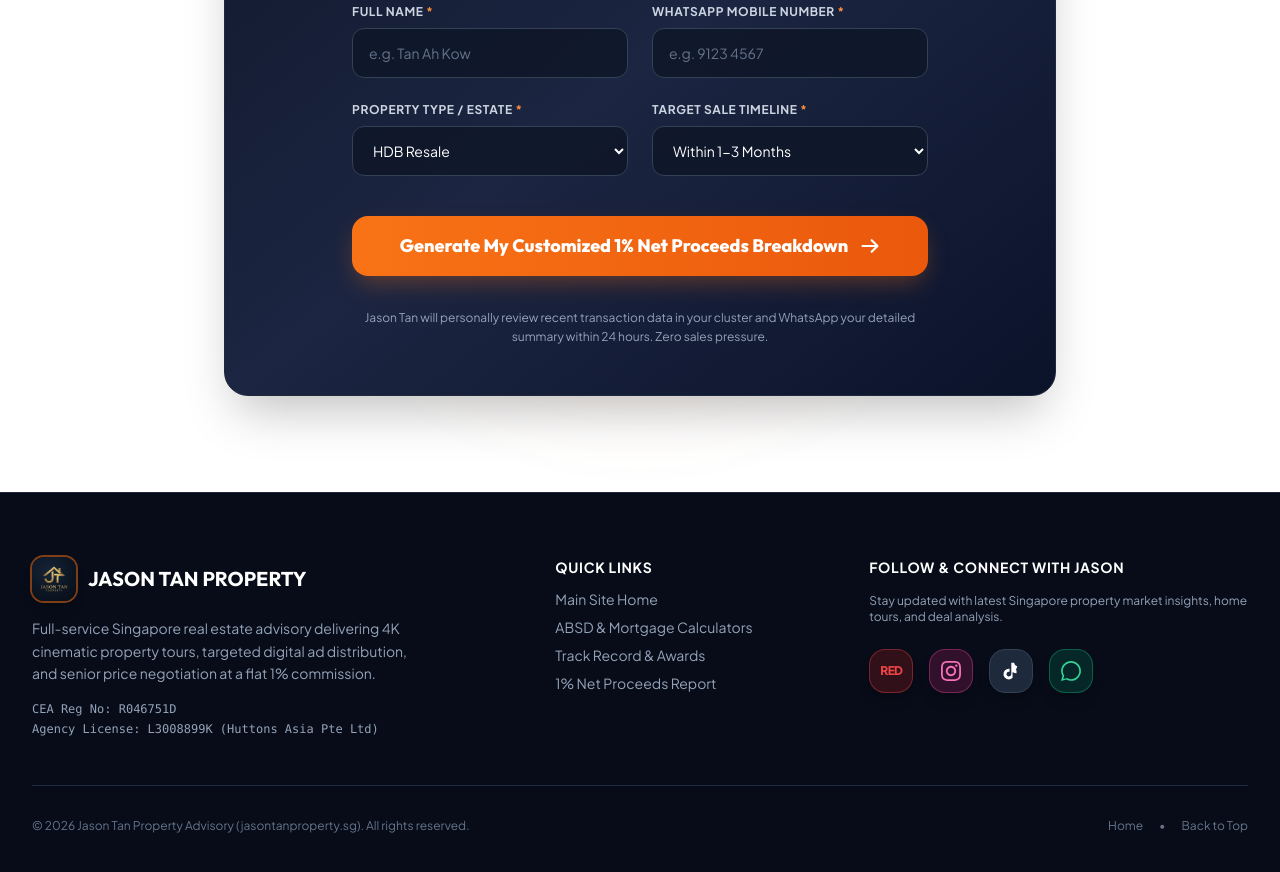
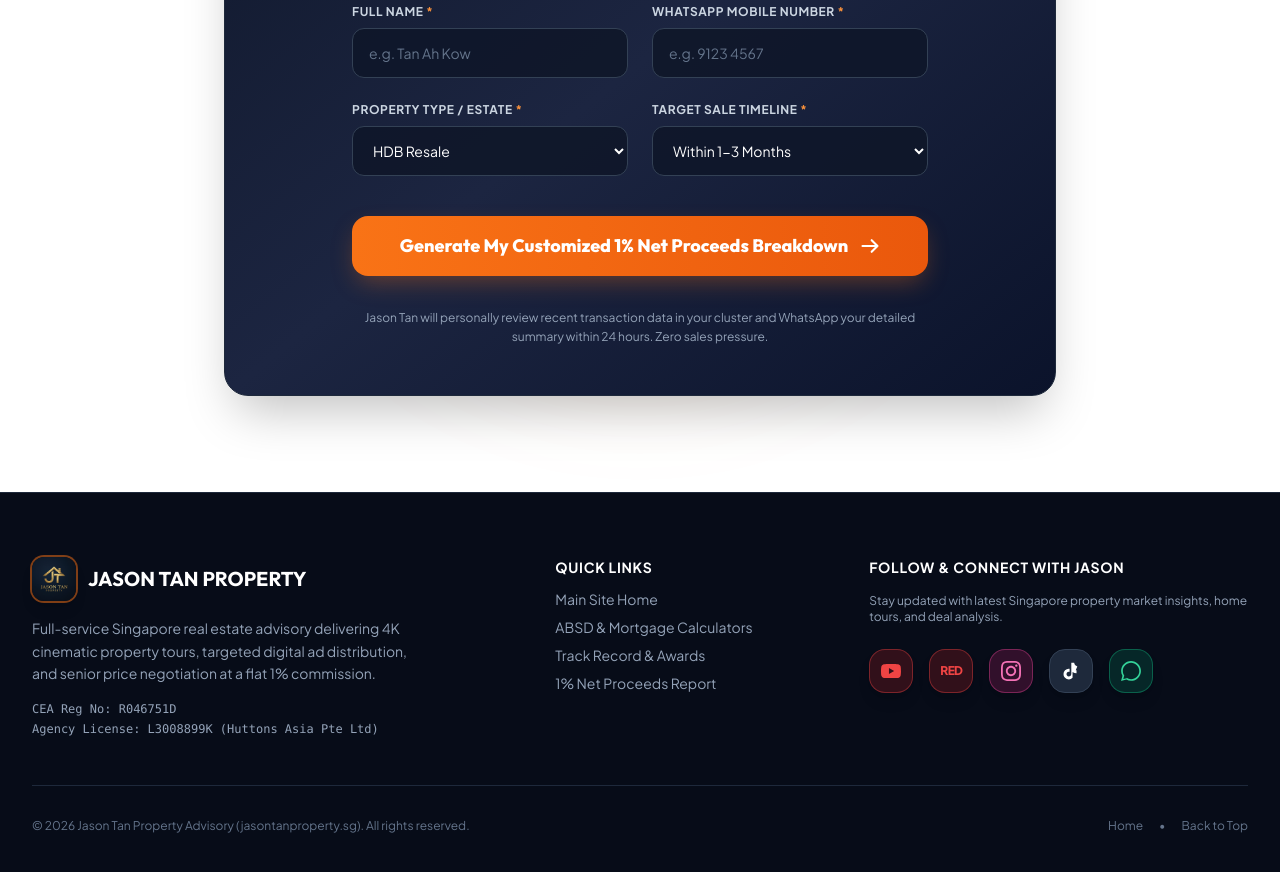
Before and after one commit to tazytazy/professional-website, a plain HTML site: page 1percent.html in a window 1280 px wide. Shown: the part 5144-6016 px from the top of the page. Drawn offline with nearby package versions, Linux system fonts and the light colour scheme.

Commit message:
Add YouTube social channel link to website footers

```diff
--- a/1percent.html
+++ b/1percent.html
@@ -1032,6 +1032,13 @@
 
           <div class="flex items-center gap-4 pt-2">
 
+            <!-- YouTube -->
+            <a href="https://youtube.com/@jasontan9933?si=Yt4i_QxNw1lsXG5h"
+               target="_blank" rel="noopener noreferrer" title="YouTube Channel"
+               class="w-11 h-11 rounded-2xl bg-red-600/20 border border-red-500/40 text-red-500 hover:bg-red-600 hover:text-white flex items-center justify-center transition-all transform hover:scale-110 shadow-lg">
+              <svg class="w-5 h-5 fill-current" viewBox="0 0 24 24"><path d="M23.498 6.186a3.016 3.016 0 0 0-2.122-2.136C19.505 3.545 12 3.545 12 3.545s-7.505 0-9.377.505A3.017 3.017 0 0 0 .502 6.186C0 8.07 0 12 0 12s0 3.93.502 5.814a3.016 3.016 0 0 0 2.122 2.136c1.871.505 9.376.505 9.376.505s7.505 0 9.377-.505a3.015 3.015 0 0 0 2.122-2.136C24 15.93 24 12 24 12s0-3.93-.502-5.814zM9.545 15.568V8.432L15.818 12l-6.273 3.568z"/></svg>
+            </a>
+
             <!-- RedNote (Xiaohongshu) -->
             <a href="https://www.rednote.com/user/profile/6062b5c2000000000101ce38"
                target="_blank" rel="noopener noreferrer" title="RedNote / Xiaohongshu Profile"
```
Also changed, not shown: 1percent/index.html (+7 -0 lines), index.html (+7 -0 lines), sell.html (+7 -0 lines), sell/index.html (+7 -0 lines).
